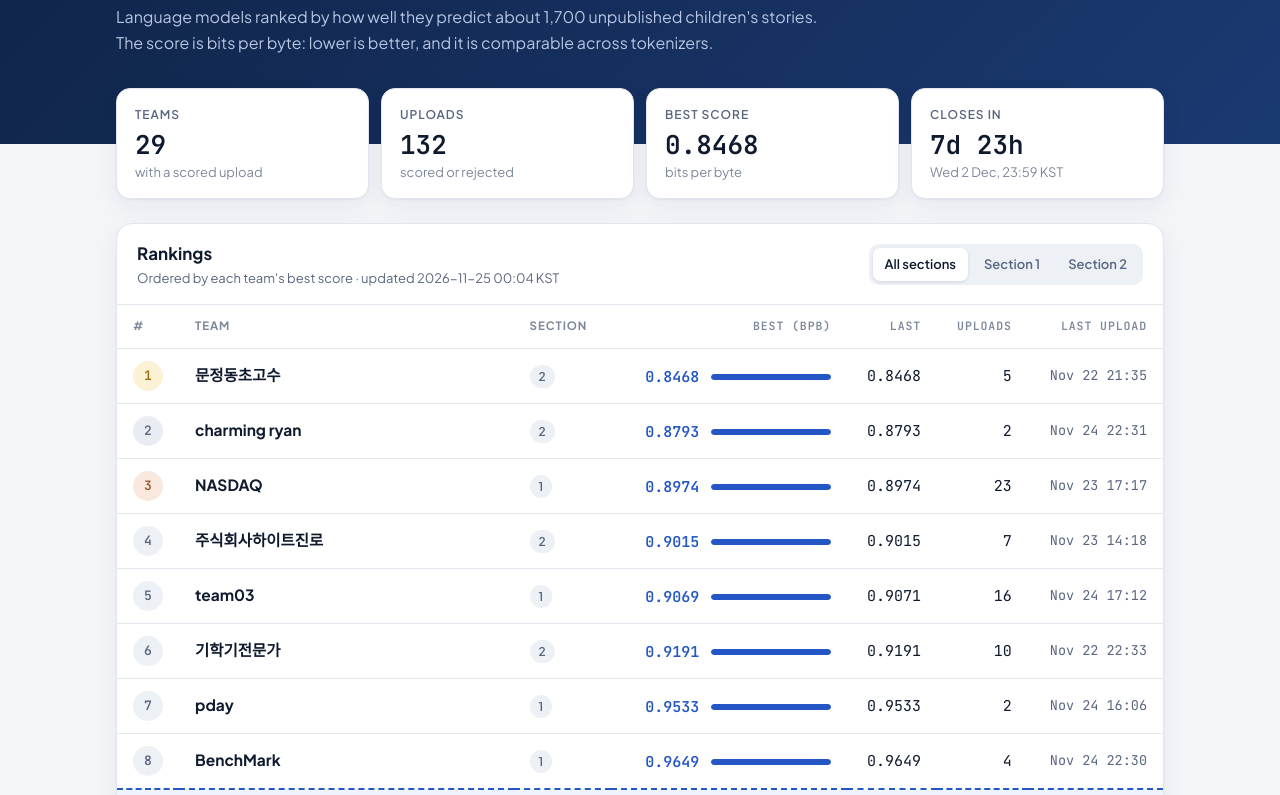
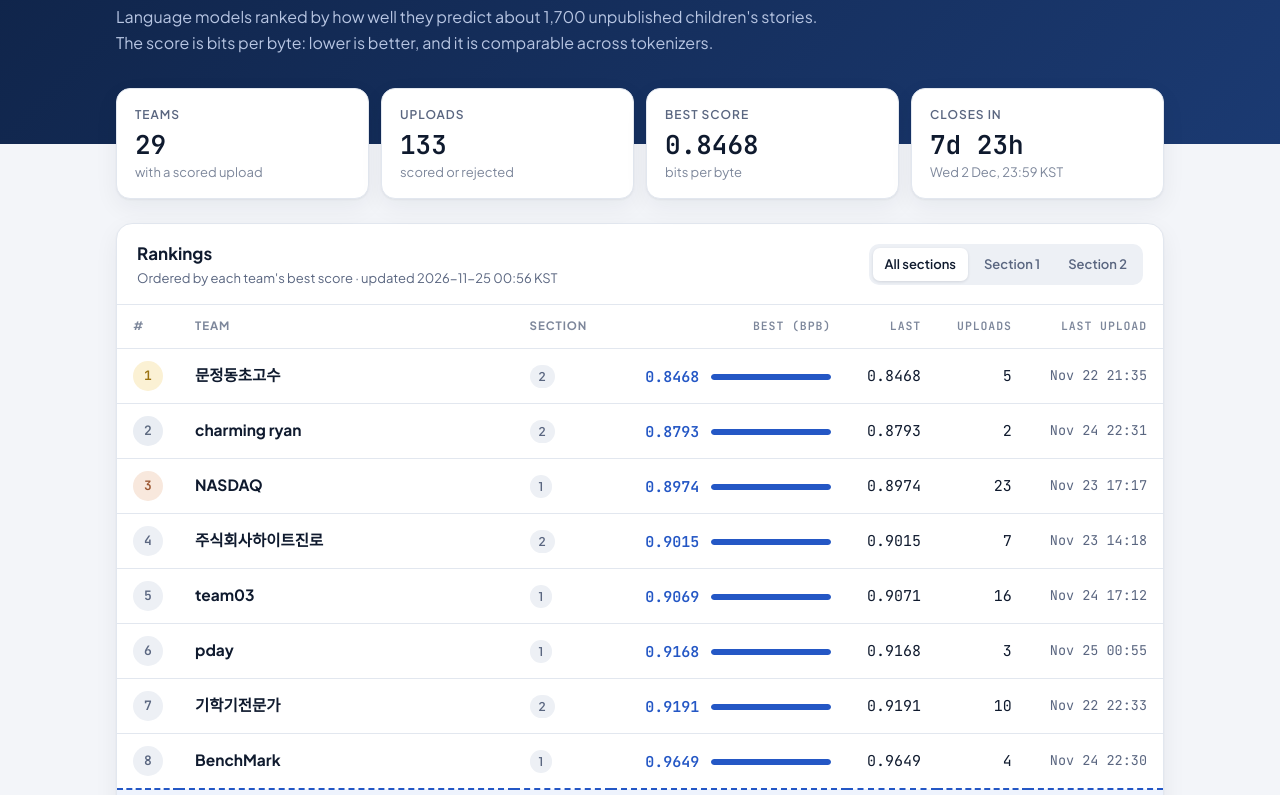
Before and after one commit to hongik-aicourses/mlf-leaderboard, a plain HTML site: page index.html in a window 1280 px wide. Shown: the part 151-946 px from the top of the page. Drawn offline with Linux system fonts and the light colour scheme.

Commit message:
Board 2026-11-25 00:56 KST

```diff
--- a/index.html
+++ b/index.html
@@ -98,12 +98,12 @@ footer{color:var(--faint);font-size:13px;padding:24px 0 48px}
 <main class="wrap">
  <div class="stats">
   <div class="stat"><div class="k">Teams</div><div class="v">29</div><div class="s">with a scored upload</div></div>
-  <div class="stat"><div class="k">Uploads</div><div class="v">132</div><div class="s">scored or rejected</div></div>
+  <div class="stat"><div class="k">Uploads</div><div class="v">133</div><div class="s">scored or rejected</div></div>
   <div class="stat"><div class="k">Best score</div><div class="v">0.8468</div><div class="s">bits per byte</div></div>
   <div class="stat"><div class="k" id="cd-k">Closes in</div><div class="v" id="cd">&ndash;</div><div class="s">Wed 2 Dec, 23:59 KST</div></div>
  </div>
  <div class="board">
-  <div class="bar-head"><div><h2>Rankings</h2><div class="u">Ordered by each team's best score · updated 2026-11-25 00:04 KST</div></div>
+  <div class="bar-head"><div><h2>Rankings</h2><div class="u">Ordered by each team's best score · updated 2026-11-25 00:56 KST</div></div>
   <div class="filters" role="group" aria-label="Section"><button data-s="" aria-pressed="true">All sections</button><button data-s="1" aria-pressed="false">Section 1</button><button data-s="2" aria-pressed="false">Section 2</button></div></div>
   <div class="scroll"><table>
    <thead><tr><th>#</th><th>Team</th><th>Section</th><th class="num">Best (bpb)</th><th class="num hide-sm">Last</th><th class="num hide-sm">Uploads</th><th class="num hide-sm">Last upload</th></tr></thead>
@@ -113,8 +113,8 @@ footer{color:var(--faint);font-size:13px;padding:24px 0 48px}
 <tr class="team" data-section="1"><td class="rank"><span class="medal">3</span></td><td class="name">NASDAQ</td><td><span class="chip">1</span></td><td class="score"><span class="num best">0.8974</span><span class="bar" aria-hidden="true"><i style="width:100.0%"></i></span></td><td class="num hide-sm">0.8974</td><td class="num hide-sm">23</td><td class="num when hide-sm">Nov 23 17:17</td></tr>
 <tr class="team" data-section="2"><td class="rank"><span class="medal">4</span></td><td class="name">주식회사하이트진로</td><td><span class="chip">2</span></td><td class="score"><span class="num best">0.9015</span><span class="bar" aria-hidden="true"><i style="width:100.0%"></i></span></td><td class="num hide-sm">0.9015</td><td class="num hide-sm">7</td><td class="num when hide-sm">Nov 23 14:18</td></tr>
 <tr class="team" data-section="1"><td class="rank"><span class="medal">5</span></td><td class="name">team03</td><td><span class="chip">1</span></td><td class="score"><span class="num best">0.9069</span><span class="bar" aria-hidden="true"><i style="width:100.0%"></i></span></td><td class="num hide-sm">0.9071</td><td class="num hide-sm">16</td><td class="num when hide-sm">Nov 24 17:12</td></tr>
-<tr class="team" data-section="2"><td class="rank"><span class="medal">6</span></td><td class="name">기학기전문가</td><td><span class="chip">2</span></td><td class="score"><span class="num best">0.9191</span><span class="bar" aria-hidden="true"><i style="width:100.0%"></i></span></td><td class="num hide-sm">0.9191</td><td class="num hide-sm">10</td><td class="num when hide-sm">Nov 22 22:33</td></tr>
-<tr class="team" data-section="1"><td class="rank"><span class="medal">7</span></td><td class="name">pday</td><td><span class="chip">1</span></td><td class="score"><span class="num best">0.9533</span><span class="bar" aria-hidden="true"><i style="width:100.0%"></i></span></td><td class="num hide-sm">0.9533</td><td class="num hide-sm">2</td><td class="num when hide-sm">Nov 24 16:06</td></tr>
+<tr class="team" data-section="1"><td class="rank"><span class="medal">6</span></td><td class="name">pday</td><td><span class="chip">1</span></td><td class="score"><span class="num best">0.9168</span><span class="bar" aria-hidden="true"><i style="width:100.0%"></i></span></td><td class="num hide-sm">0.9168</td><td class="num hide-sm">3</td><td class="num when hide-sm">Nov 25 00:55</td></tr>
+<tr class="team" data-section="2"><td class="rank"><span class="medal">7</span></td><td class="name">기학기전문가</td><td><span class="chip">2</span></td><td class="score"><span class="num best">0.9191</span><span class="bar" aria-hidden="true"><i style="width:100.0%"></i></span></td><td class="num hide-sm">0.9191</td><td class="num hide-sm">10</td><td class="num when hide-sm">Nov 22 22:33</td></tr>
 <tr class="team" data-section="1"><td class="rank"><span class="medal">8</span></td><td class="name">BenchMark</td><td><span class="chip">1</span></td><td class="score"><span class="num best">0.9649</span><span class="bar" aria-hidden="true"><i style="width:100.0%"></i></span></td><td class="num hide-sm">0.9649</td><td class="num hide-sm">4</td><td class="num when hide-sm">Nov 24 22:30</td></tr>
 <tr class="line"><td class="rank"></td><td colspan="2"><span class="tag bonus">Bonus</span>&uarr; +1.5% for teams above this line (under 1.00 bpb)</td><td class="score"><span class="num">1.00</span><span class="bar" aria-hidden="true"></span></td><td class="num hide-sm"></td><td class="num hide-sm"></td><td class="hide-sm"></td></tr>
 <tr class="team" data-section="1"><td class="rank"><span class="medal">9</span></td><td class="name">Tokenius</td><td><span class="chip">1</span></td><td class="score"><span class="num best">1.0628</span><span class="bar" aria-hidden="true"><i style="width:96.9%"></i></span></td><td class="num hide-sm">1.0654</td><td class="num hide-sm">2</td><td class="num when hide-sm">Nov 24 16:37</td></tr>
```
Also changed, not shown: board.json (+1 -1 lines).
